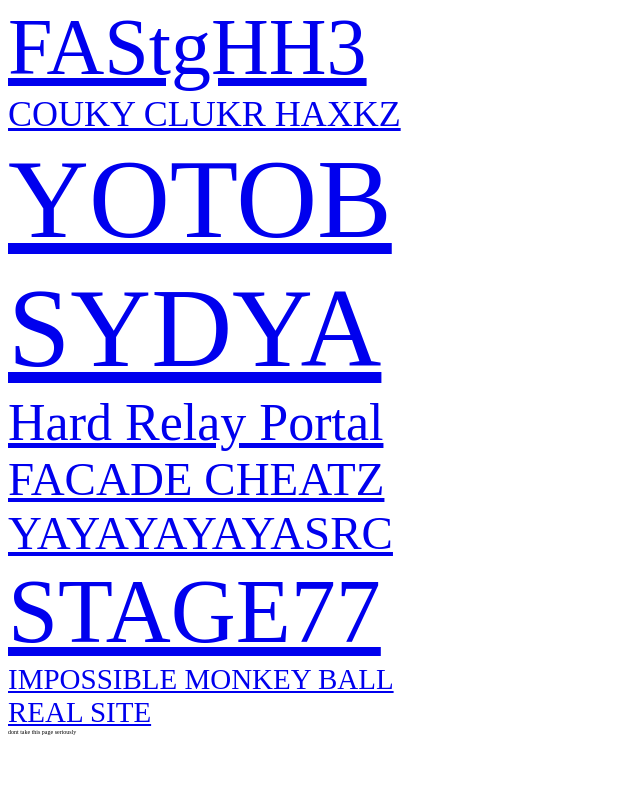
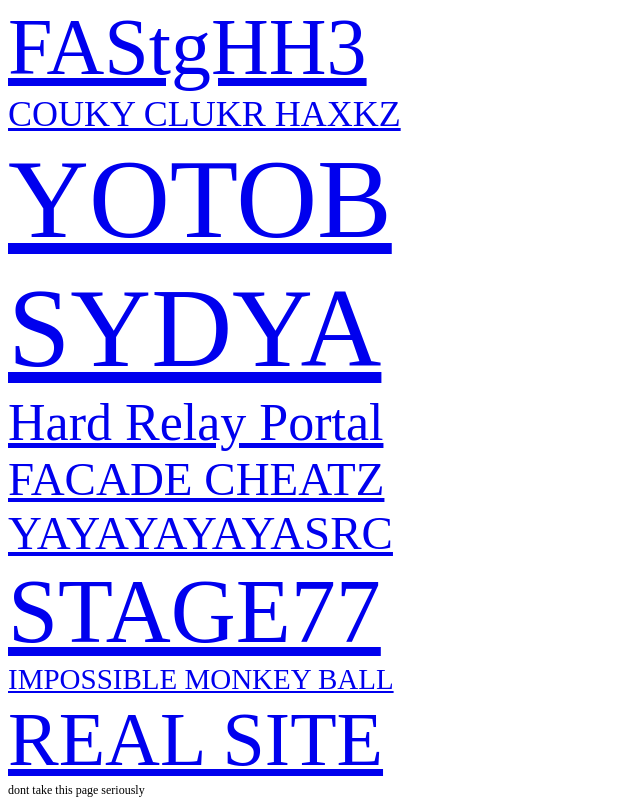
Before and after one commit to donnaken15/donnaken15.github.io, a plain HTML site: page index.html in a window 1280 px wide. Shown: the part 920-1726 px from the top of the page, without its empty margins (0-640 px from the left). Before the commit the page ends 1663 px from the top, so only its background shows below. Drawn offline with Linux system fonts and the light colour scheme.

Commit message:
Update index.html

```diff
--- a/index.html
+++ b/index.html
@@ -10,5 +10,5 @@
 <a style="font-size:47" href="http://github.com/donnaken15/crazytaxisource">YAYAYAYAYASRC</a><br/>
 <a style="font-size:90" href="http://donnaken15.github.io/STAGE77">STAGE77</a><br/>
 <a style="font-size:29" href="http://donnaken15.github.io/superkaizoball">IMPOSSIBLE MONKEY BALL</a><br/>
-<a style="font-size:29" href="http://donnaken15.co.nf">REAL SITE</a><br/>
-<font style="font-size:6">dont take this page seriously</font>
+<a style="font-size:76" href="http://donnaken15.co.nf">REAL SITE</a><br/>
+<font style="font-size:12">dont take this page seriously</font>
```
